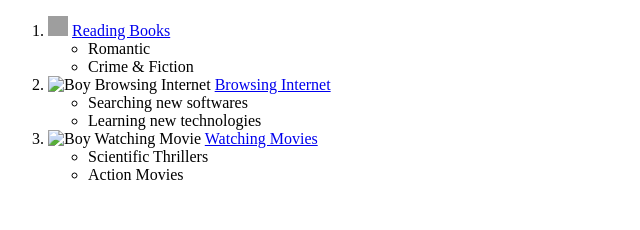
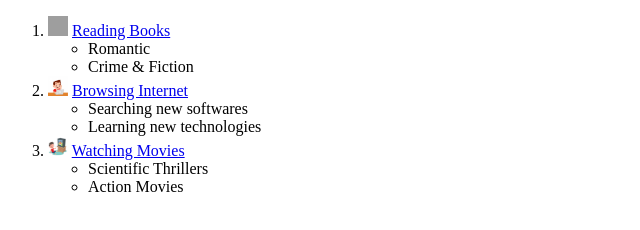
Before and after one commit to AdiBogadi/CV, a plain HTML site: page hobbies.html in a window 1280 px wide. Shown: the whole page, without its empty margins (0-640 px from the left). Drawn offline with Linux system fonts and the light colour scheme; grey boxes are pictures that could not be loaded.

Commit message:
image issue3

```diff
--- a/hobbies.html
+++ b/hobbies.html
@@ -13,12 +13,12 @@
       <li>Romantic</li>
       <li>Crime & Fiction</li>
     </ul>
-    <li><img src="Browsing Internet.jpg" alt="Boy Browsing Internet" height="20px" width="20px"> <a href="https://www.youtube.com/watch?v=gOAslqGGhQw">Browsing Internet</a></li>
+    <li><img src="images\Browsing Internet.jpg" alt="Boy Browsing Internet" height="20px" width="20px"> <a href="https://www.youtube.com/watch?v=gOAslqGGhQw">Browsing Internet</a></li>
     <ul>
       <li>Searching new softwares</li>
       <li>Learning new technologies</li>
     </ul>
-    <li><img src="Watching Movie.jpg" alt="Boy Watching Movie" height="20px" width="20px"> <a href="https://www.youtube.com/watch?v=guGDJfWFTOU">Watching Movies</a></li>
+    <li><img src="images\Watching Movie.jpg" alt="Boy Watching Movie" height="20px" width="20px"> <a href="https://www.youtube.com/watch?v=guGDJfWFTOU">Watching Movies</a></li>
     <ul>
       <li>Scientific Thrillers</li>
       <li>Action Movies</li>
```
